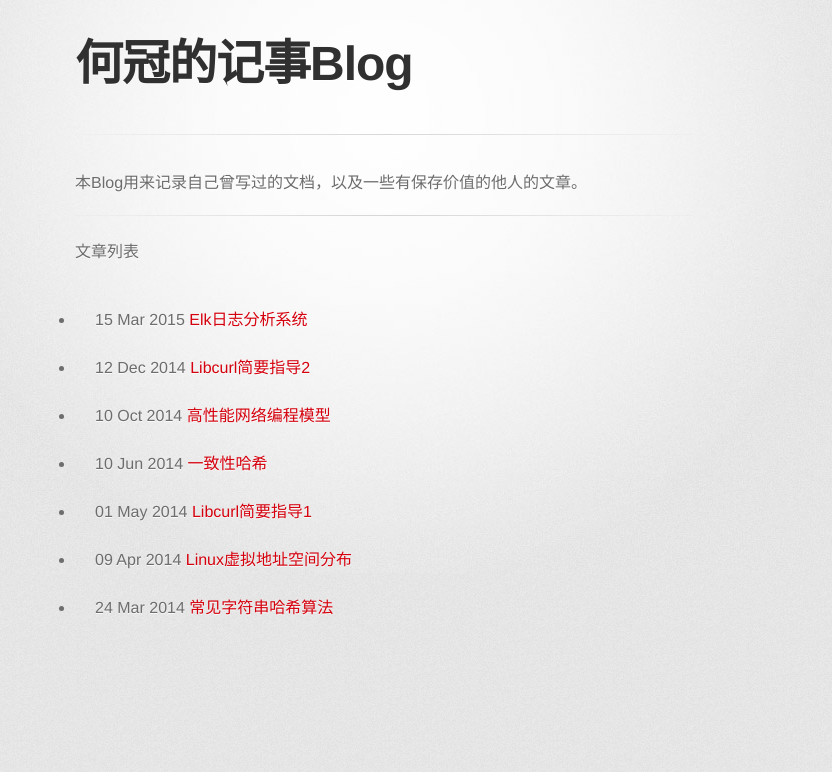
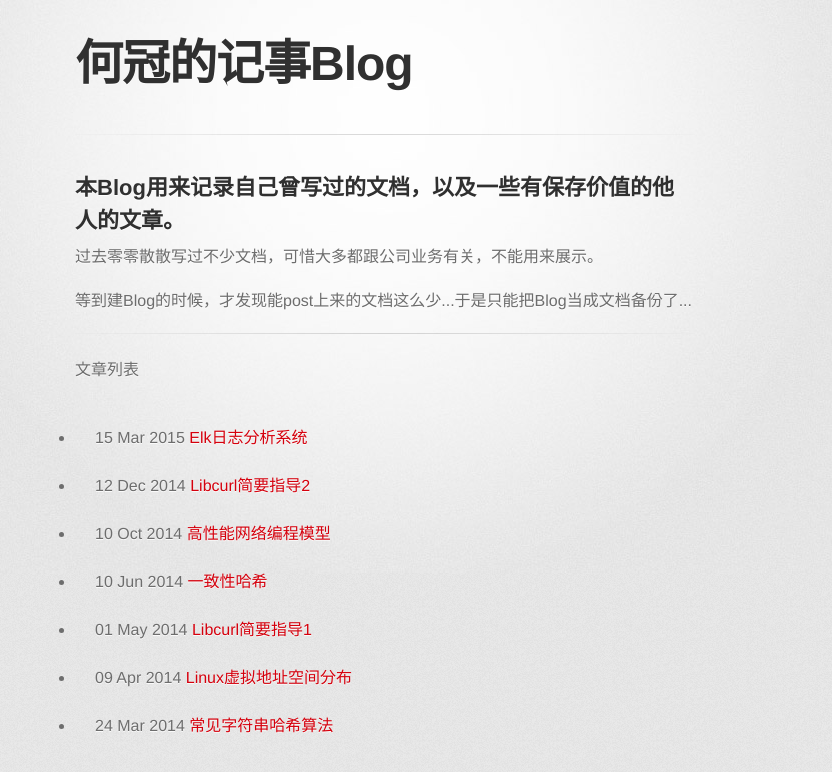
Before and after one commit to Gwan-He/Gwan-He.github.io, a Jekyll site: the page built from index.html, in a window 1280 px wide. Shown: the top 772 px of the page, without its empty margins (255-1087 px from the left). Built offline with Jekyll 4.4.1, drawn with Linux system fonts in a browser that asks for light colours; some web fonts are replaced.

Commit message:
Update index.html

```diff
--- a/index.html
+++ b/index.html
@@ -2,8 +2,9 @@
 layout: default
 title: 何冠的记事Blog
 ---
-<p>本Blog用来记录自己曾写过的文档，以及一些有保存价值的他人的文章。</p>
-
+<h2>本Blog用来记录自己曾写过的文档，以及一些有保存价值的他人的文章。</h2>
+<p>过去零零散散写过不少文档，可惜大多都跟公司业务有关，不能用来展示。</p>
+<p>等到建Blog的时候，才发现能post上来的文档这么少...于是只能把Blog当成文档备份了...</p>
 <hr>
 
 <p>文章列表</p>
```
